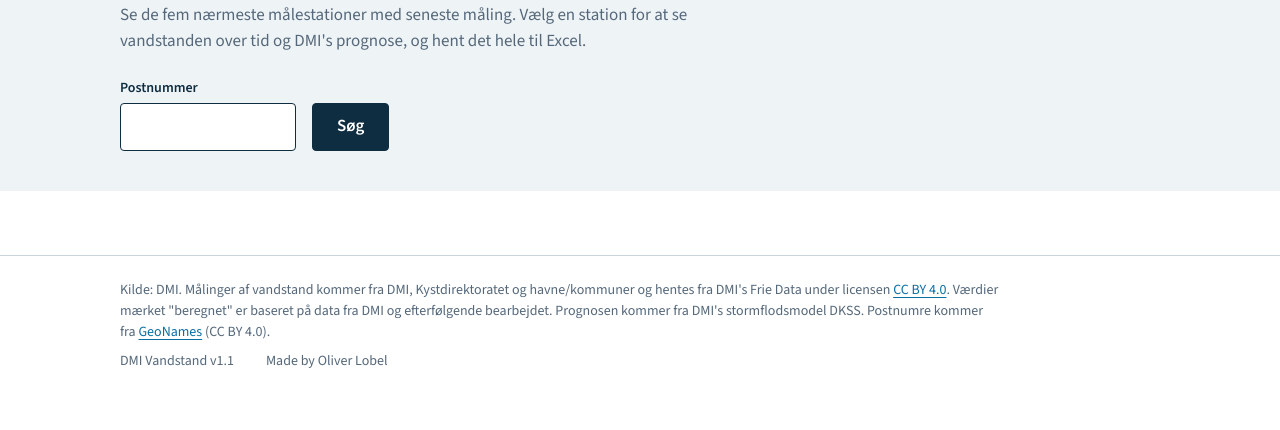
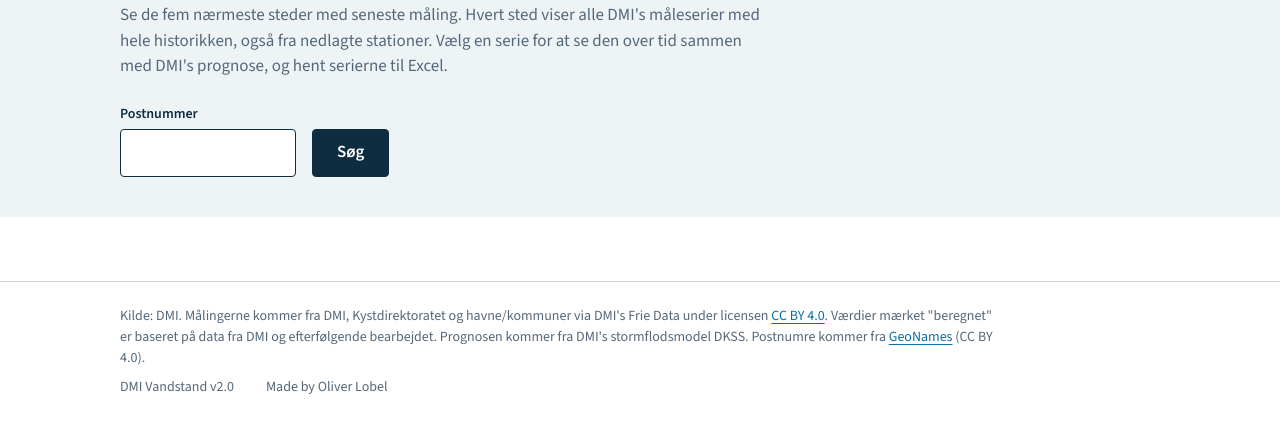
Before and after one commit to Bilmpz/DMI-Vandstand, a plain HTML site: page docs/index.html in a window 1280 px wide. Shown: the part 138-568 px from the top of the page. Drawn offline with Linux system fonts and the light colour scheme.

Commit message:
Opdater tekster og README til version 2.0
Co-Authored-By: Claude Opus 5.5 <noreply@anthropic.com>

```diff
--- a/docs/app.js
+++ b/docs/app.js
@@ -1,4 +1,4 @@
-/* DMI Vandstand v1.0. Ingen byggeværktøjer og ingen frameworks. */
+/* DMI Vandstand v2.0. Ingen byggeværktøjer og ingen frameworks. */
 (function (root) {
   "use strict";
 
--- a/docs/index.html
+++ b/docs/index.html
@@ -4,7 +4,7 @@
   <meta charset="utf-8">
   <meta name="viewport" content="width=device-width, initial-scale=1">
   <title>DMI Vandstand</title>
-  <meta name="description" content="Find vandstand ved dit postnummer: seneste måling, historik og DMI's prognose. Hent det hele som en fil til Excel.">
+  <meta name="description" content="Find vandstand ved dit postnummer: alle DMI's måleserier med hele historikken, seneste måling og DMI's prognose. Hent det hele som en fil til Excel.">
   <link rel="icon" type="image/png" href="BA.png">
   <link rel="preload" href="fonts/source-sans-3-latin-wght-normal.woff2" as="font" type="font/woff2" crossorigin>
   <link rel="stylesheet" href="style.css">
@@ -26,7 +26,7 @@
       <div class="band">
         <div class="wrap">
           <h1 id="searchTitle" tabindex="-1">Find vandstand ved dit postnummer</h1>
-          <p class="lead">Se de fem nærmeste målestationer med seneste måling. Vælg en station for at se vandstanden over tid og DMI's prognose, og hent det hele til Excel.</p>
+          <p class="lead">Se de fem nærmeste steder med seneste måling. Hvert sted viser alle DMI's måleserier med hele historikken, også fra nedlagte stationer. Vælg en serie for at se den over tid sammen med DMI's prognose, og hent serierne til Excel.</p>
           <form id="searchForm" class="search" novalidate>
             <div class="field">
               <label for="postnr">Postnummer</label>
@@ -178,9 +178,9 @@
 
   <footer>
     <div class="wrap">
-      <p>Kilde: DMI. Målinger af vandstand kommer fra DMI, Kystdirektoratet og havne/kommuner og hentes fra DMI's Frie Data under licensen <a href="https://creativecommons.org/licenses/by/4.0/legalcode.da" rel="noopener">CC BY 4.0</a>. Værdier mærket "beregnet" er baseret på data fra DMI og efterfølgende bearbejdet. Prognosen kommer fra DMI's stormflodsmodel DKSS. Postnumre kommer fra <a href="https://www.geonames.org/" rel="noopener">GeoNames</a> (CC BY 4.0).</p>
+      <p>Kilde: DMI. Målingerne kommer fra DMI, Kystdirektoratet og havne/kommuner via DMI's Frie Data under licensen <a href="https://creativecommons.org/licenses/by/4.0/legalcode.da" rel="noopener">CC BY 4.0</a>. Værdier mærket "beregnet" er baseret på data fra DMI og efterfølgende bearbejdet. Prognosen kommer fra DMI's stormflodsmodel DKSS. Postnumre kommer fra <a href="https://www.geonames.org/" rel="noopener">GeoNames</a> (CC BY 4.0).</p>
       <p id="fetchedLine"></p>
-      <p class="foot-row"><span>DMI Vandstand v1.1</span><span>Made by Oliver Lobel</span></p>
+      <p class="foot-row"><span>DMI Vandstand v2.0</span><span>Made by Oliver Lobel</span></p>
     </div>
   </footer>
 
--- a/docs/style.css
+++ b/docs/style.css
@@ -1,4 +1,4 @@
-/* DMI Vandstand v1.0
+/* DMI Vandstand v2.0
    Farverne har hver én betydning: blå er målt, magenta er prognose, rød er grænse. */
 
 @font-face {
```
Also changed, not shown: 1 other file.
